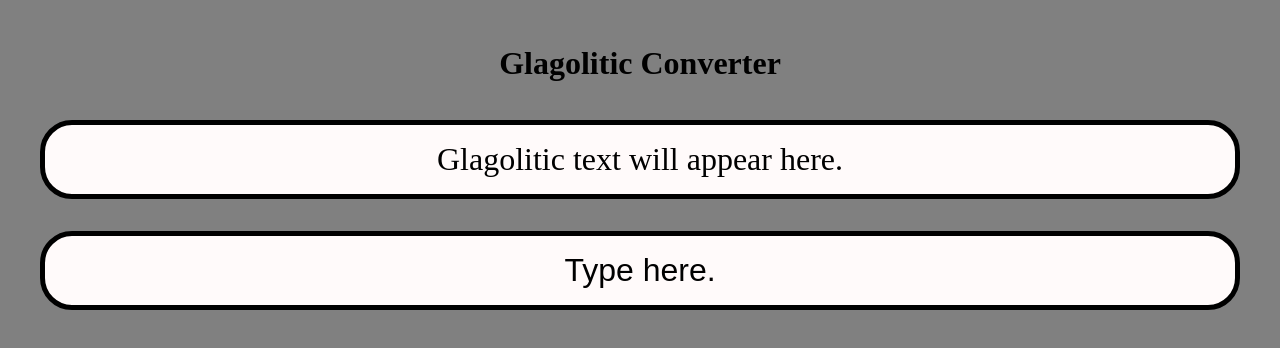
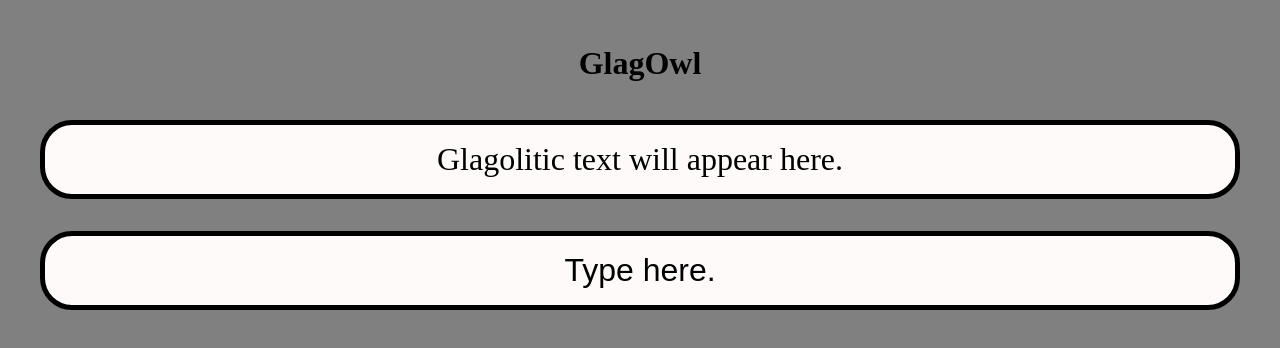
Before and after one commit to delsehi/glagowl, a website: page index.html in a window 1280 px wide. Drawn offline with Linux system fonts and the light colour scheme.

```diff
--- a/index.html
+++ b/index.html
@@ -2,13 +2,13 @@
 <html lang="en" dir="ltr">
   <head>
     <meta charset="utf-8">
-    <title>Glagolitic Keyboard</title>
+    <title>GlagOwl</title>
     <link rel="stylesheet" href="./css/master.css">
   </head>
   <body>
 <div class="wrapper">
   <header>
-    <h1>Glagolitic Converter</h1>
+    <h1>GlagOwl</h1>
   </header>
   <div id="result">
     Glagolitic text will appear here.
```
Also changed, not shown: glagowl.webmanifest (added), icons/icon.svg (added), readme.md.
